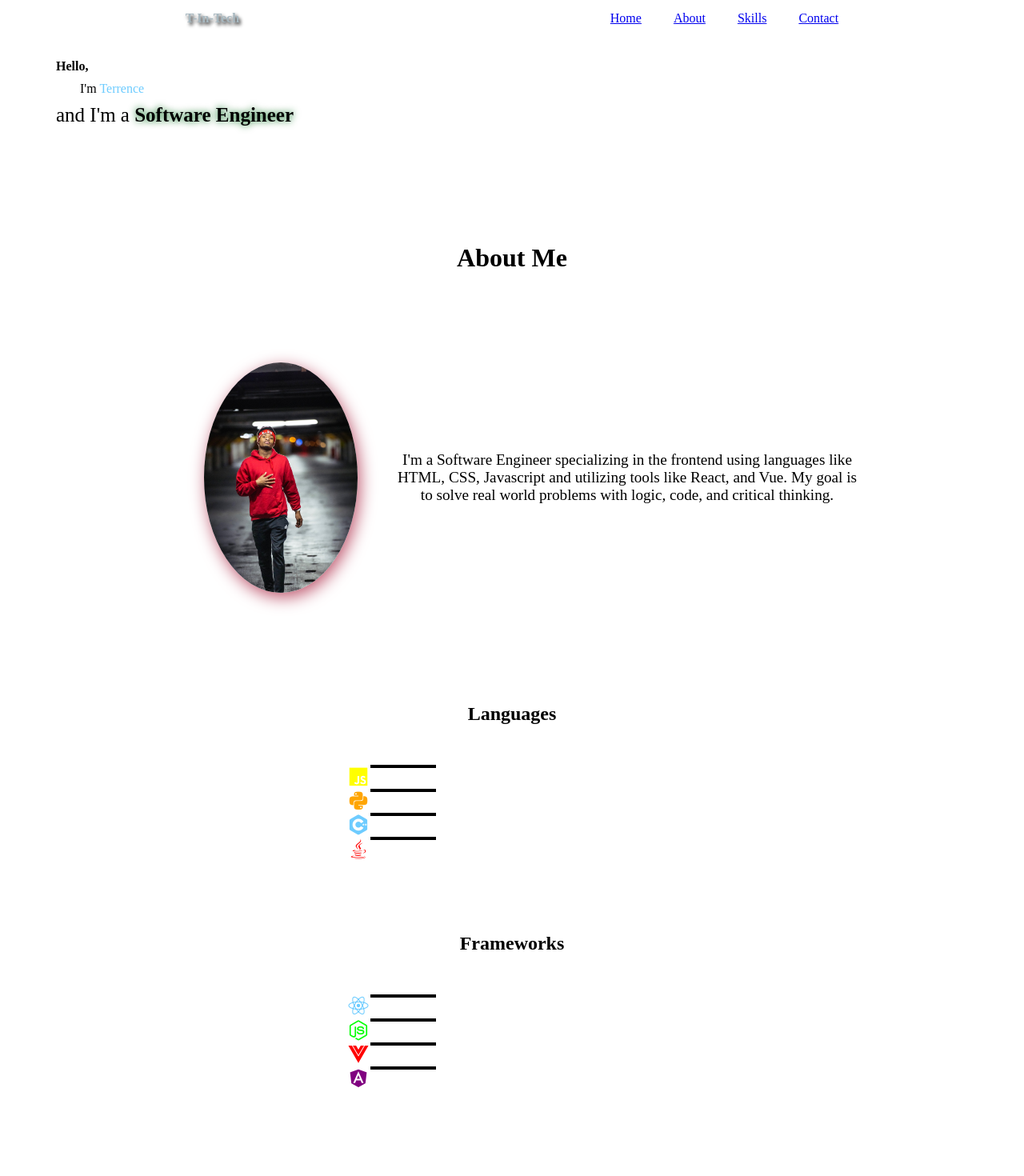
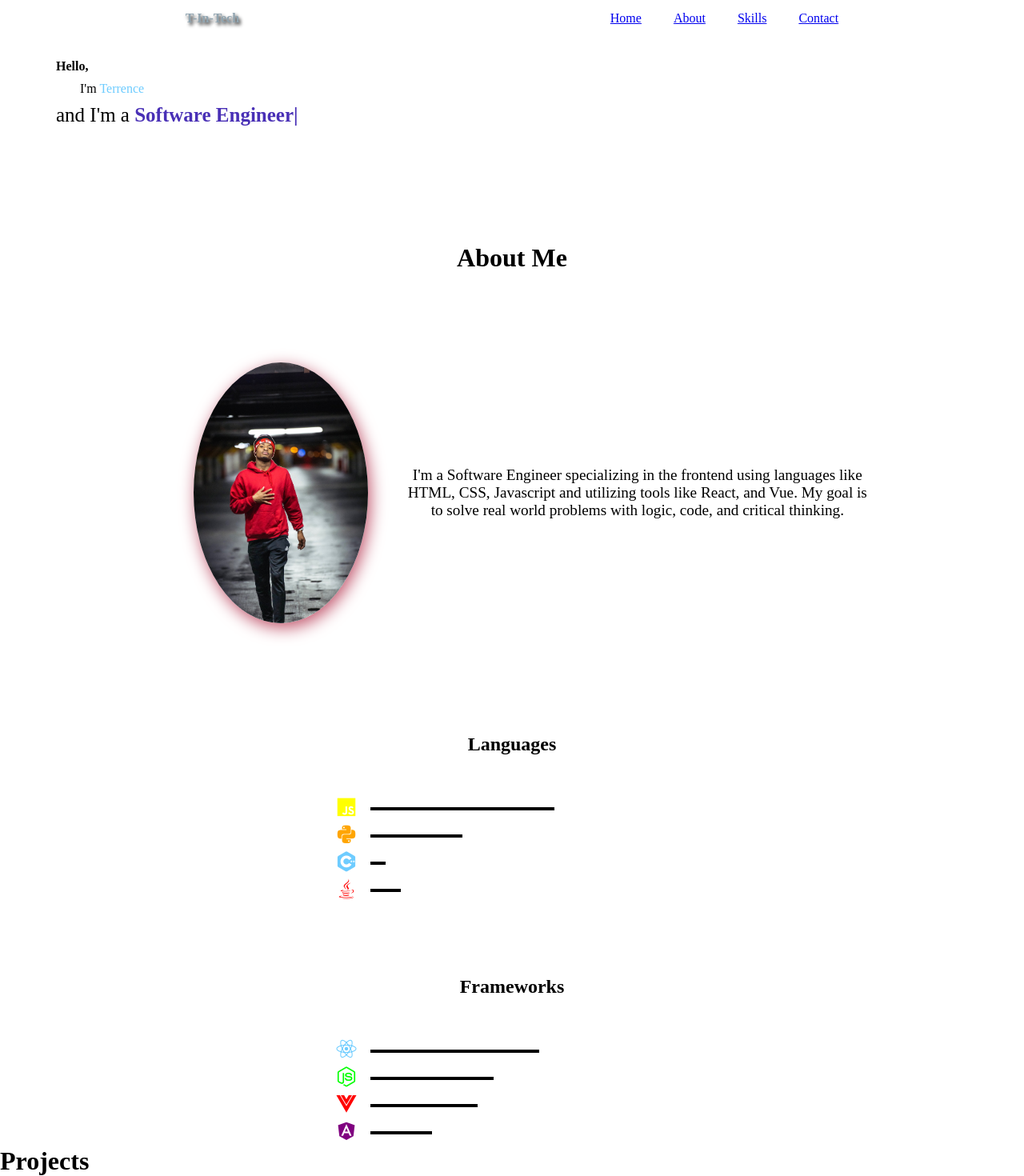
Before and after one commit to T-In-Tech-GH/Webfolio, a React (Vite) app: page / in a window 1280 px wide. Shown: the part 6-1476 px from the top of the page at 80% size. Before the commit the page ends 1369 px from the top, so only its background shows below. Built offline with nearby package versions, Linux system fonts and the light colour scheme.

Commit message:
more updates

```diff
--- a/components/Hero.jsx
+++ b/components/Hero.jsx
@@ -3,6 +3,8 @@ import "../styles/Hero.css";
 
 
 const Hero = () => {
+
+const roles = "Software Engineer";
 
 return (
     <>
@@ -10,7 +12,7 @@ return (
     <div className="container1">
     <h4 className="greeting">Hello,</h4>
     <p className="introduction">I'm <span className="mySpan">Terrence</span></p>
-    <p className="role">and I'm a <span className="role2">Software Engineer</span></p>
+    <p className="role">and I'm a <span className="role2">{roles}<span>|</span></span></p>
     </div>
     </div>
     </>
--- /dev/null
+++ b/components/Project.jsx
@@ -0,0 +1,11 @@
+import react from "react";
+
+const Project = () => {
+    return (
+        <>
+        <h1>Projects</h1>
+        </>
+    )
+}
+
+export default Project
--- a/src/App.jsx
+++ b/src/App.jsx
@@ -3,6 +3,7 @@ import Nav from "../components/Nav.jsx";
 import Hero from "../components/Hero.jsx";
 import About from "../components/About.jsx";
 import Skills from "../components/Skills.jsx";
+import Project from "../components/Project.jsx";
 import './App.css'
 
 const App = () => {
@@ -13,6 +14,7 @@ const App = () => {
      <Hero />
       <About />
       <Skills />
+      <Project />
     </>
   )
 }
--- a/styles/About.css
+++ b/styles/About.css
@@ -13,7 +13,7 @@
 
 .image {
     display: flex;
-    width: 15vw;
+    width: 17vw;
     border-radius: 50%;
     animation: glowing 20s linear infinite;
     margin: 3rem;
@@ -39,10 +39,10 @@
 @keyframes scrollIn {
     0% {
         opacity: 0;
-        transform: translateX(50px);
+        transform: translateX(-50px);
     } 50% {
         opacity: 0.5;
-        transform: translateX(25px);
+        transform: translateX(-25px);
     } 100% {
         opacity: 1;
         transform: translateX(0px);
--- a/styles/Hero.css
+++ b/styles/Hero.css
@@ -42,11 +42,15 @@
 
 @keyframes glowingText {
     0% {
-        text-shadow: 0 0 10px red;
+        color: red;
+    } 25% {
+        color: green;
     } 50% {
-        text-shadow: 0 0 10px green;
+        color: blue;
+    } 75% {
+        color: orange;
     } 100% {
-        text-shadow: 0 0 10px blue;
+        color: red;
     }
 }
 
@@ -63,7 +67,7 @@
     0%, 100% {
         transform: translateY(0);
     } 50% {
-        transform: translateY(-20px);
+        transform: translateY(-15px);
     }
 }
 
--- a/styles/Skills.css
+++ b/styles/Skills.css
@@ -5,9 +5,8 @@
 
 .barContainer {
     display: flex;
+    justify-content: center;
     flex-direction: column;
-    justify-content: center;
-    align-content: center;
 }
 
 .wrapper {
@@ -19,6 +18,7 @@
 
 .progressTrack {
     color: #ccc;
+    margin: 15px;
     min-width: 30%;
     min-height: 4px;
     overflow: hidden;
@@ -28,7 +28,7 @@
 
 .progressFill {
     background: black;
-    animation: fillAnimation 10s cubic-bezier(1, 0, 0.5, 1) forwards;
+    animation: fillAnimation 1.5s cubic-bezier(1, 0, 0.5, 1) forwards;
     transform-origin: left;
     transform: scaleX(1);
     height: 4px;
@@ -86,7 +86,6 @@
     0% {
         width: 0;
 }   100% {
-        width: 100%;
         background-color: black;
     }
 }
```
